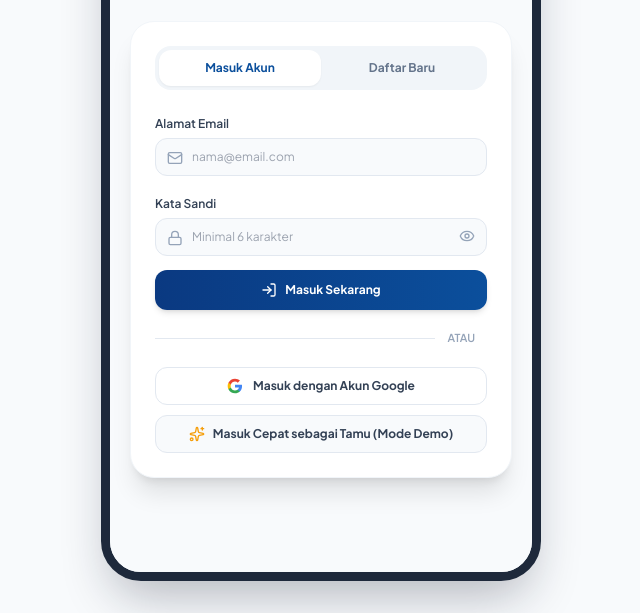
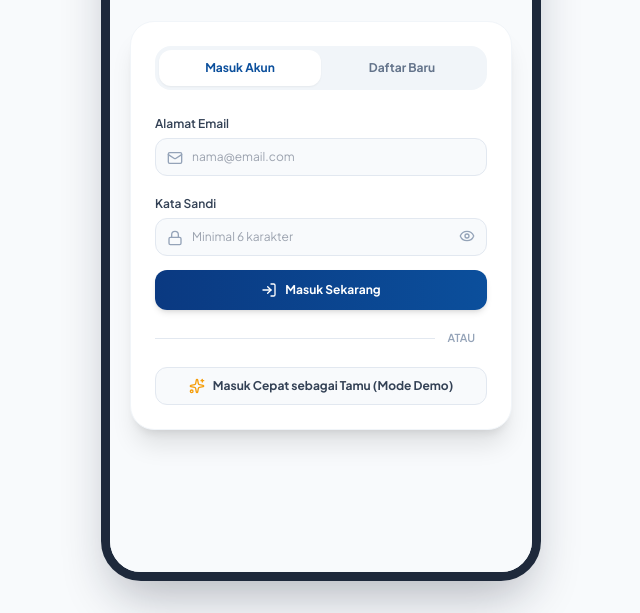
Before and after one commit to daniwildani22/kendaraan, a website: page index.html in a window 1280 px wide. Shown: the part 243-856 px from the top of the page, without its empty margins (319-959 px from the left). Drawn offline with nearby package versions, Linux system fonts and the light colour scheme.

Commit message:
Add files via upload

```diff
--- a/index.html
+++ b/index.html
@@ -150,27 +150,12 @@
             <span class="bg-white px-3 text-[11px] font-semibold text-slate-400 uppercase">Atau</span>
           </div>
 
-          <!-- Alternative Logins (Google & Guest) -->
-          <div class="space-y-2.5">
-            <!-- Google Sign-In Button -->
-            <button type="button" onclick="App.loginWithGoogle()"
-              class="w-full py-2.5 px-4 rounded-xl border border-slate-200 bg-white hover:bg-slate-50 text-slate-700 text-xs font-bold transition-all flex items-center justify-center gap-2.5 shadow-2xs active:scale-98">
-              <svg class="w-4 h-4 flex-shrink-0" viewBox="0 0 24 24">
-                <path fill="#4285F4" d="M22.56 12.25c0-.78-.07-1.53-.2-2.25H12v4.26h5.92c-.26 1.37-1.04 2.53-2.21 3.31v2.77h3.57c2.08-1.92 3.28-4.74 3.28-8.09z"/>
-                <path fill="#34A853" d="M12 23c2.97 0 5.46-.98 7.28-2.66l-3.57-2.77c-.98.66-2.23 1.06-3.71 1.06-2.86 0-5.29-1.93-6.16-4.53H2.18v2.84C3.99 20.53 7.7 23 12 23z"/>
-                <path fill="#FBBC05" d="M5.84 14.09c-.22-.66-.35-1.36-.35-2.09s.13-1.43.35-2.09V7.06H2.18C1.43 8.55 1 10.22 1 12s.43 3.45 1.18 4.94l2.85-2.22.81-.63z"/>
-                <path fill="#EA4335" d="M12 5.38c1.62 0 3.06.56 4.21 1.64l3.15-3.15C17.45 2.09 14.97 1 12 1 7.7 1 3.99 3.47 2.18 7.06l3.66 2.84c.87-2.6 3.3-4.52 6.16-4.52z"/>
-              </svg>
-              <span>Masuk dengan Akun Google</span>
-            </button>
-
           <!-- Quick Guest / Demo Login Button -->
           <button type="button" onclick="App.loginAsGuest()"
             class="w-full py-2.5 rounded-xl border border-slate-200 bg-slate-50 hover:bg-slate-100 text-slate-700 text-xs font-bold transition-all flex items-center justify-center gap-2 active:scale-98">
             <i data-lucide="sparkles" class="w-4 h-4 text-amber-500"></i>
             <span>Masuk Cepat sebagai Tamu (Mode Demo)</span>
           </button>
-          </div>
         </div>
       </div>
 
```
Lines whose indentation alone changed are shown as unchanged.
